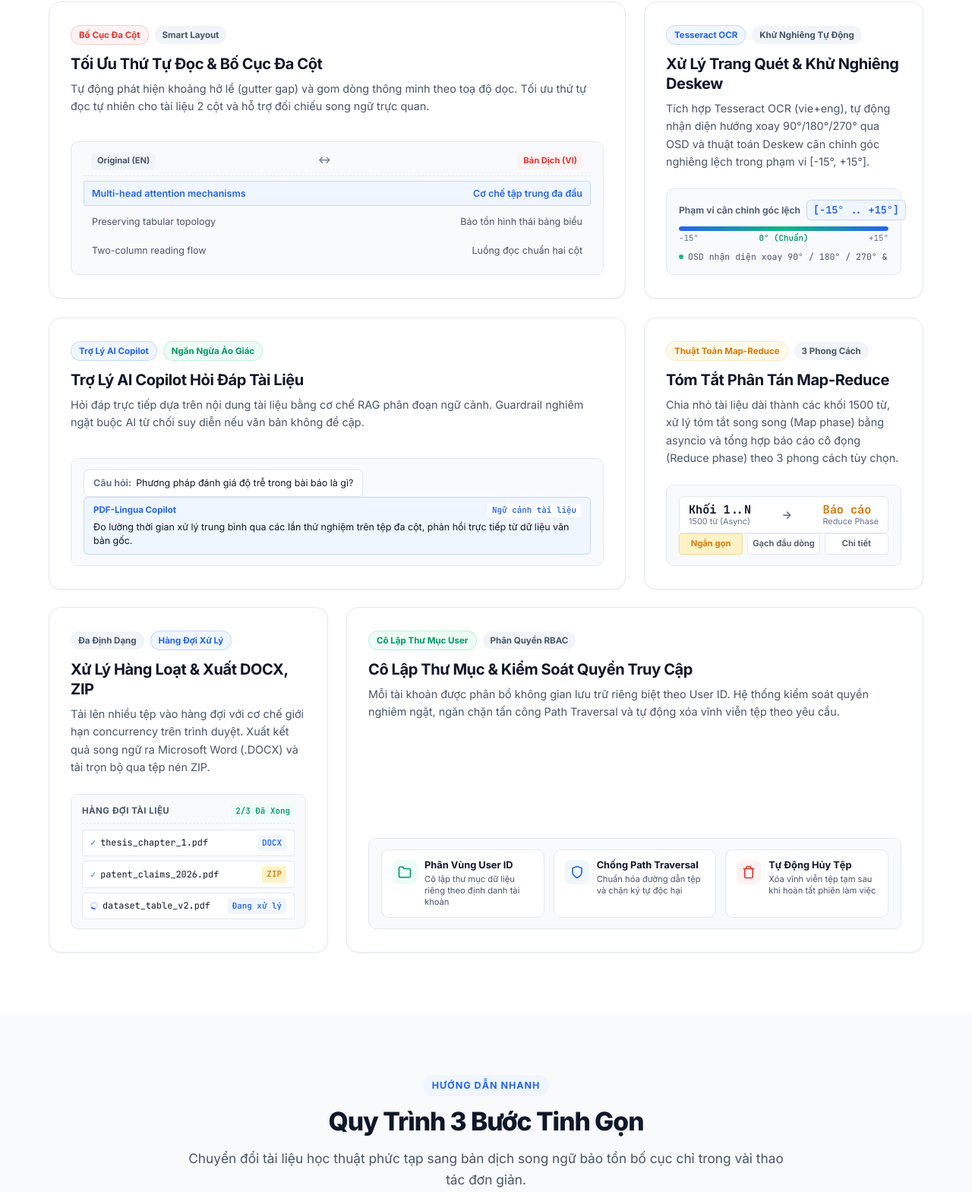
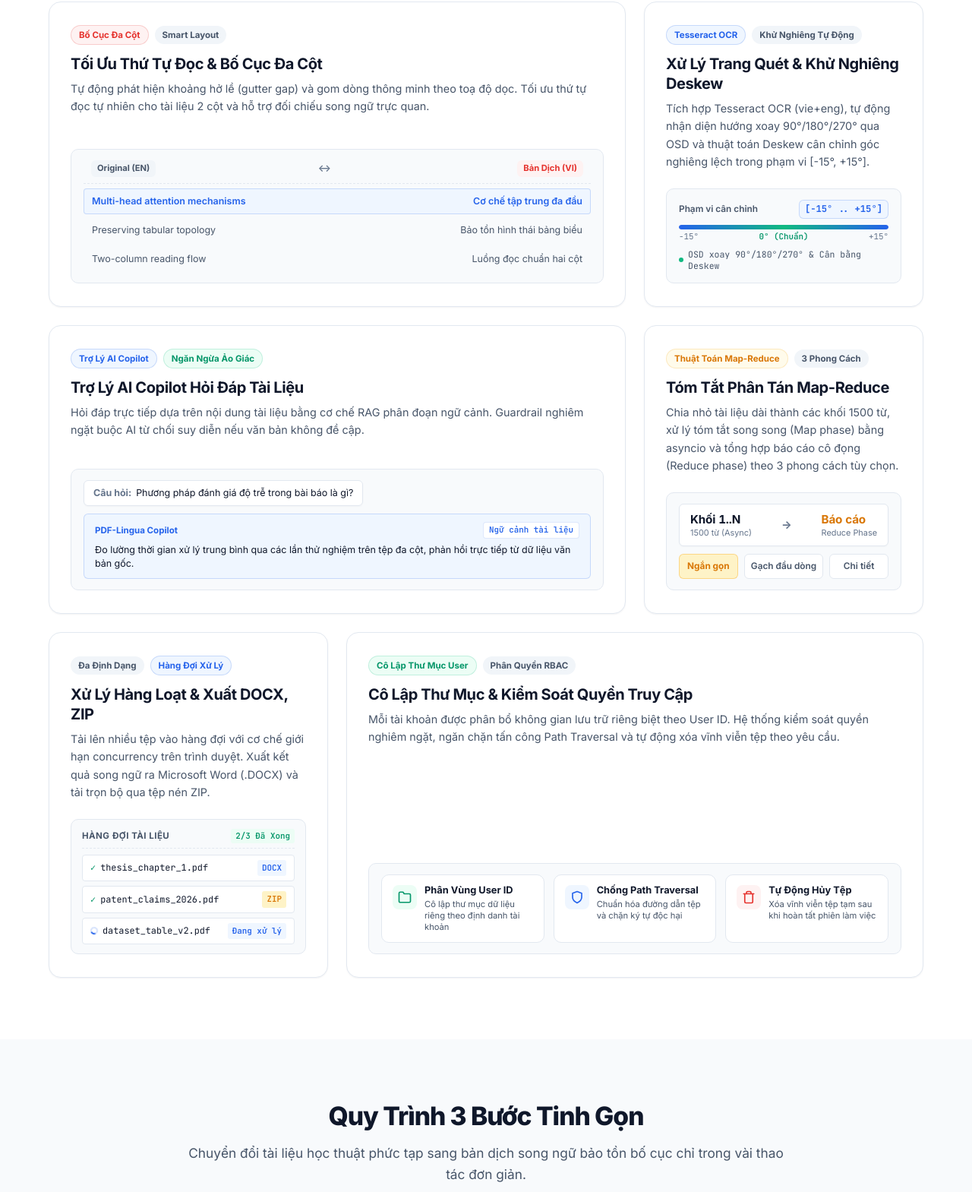
Before and after one commit to Sleepy2608/PDF-Lingua, a plain HTML site: page Code/frontend/welcome.html in a window 1280 px wide. Shown: the part 1627-3196 px from the top of the page at 76% size. Drawn offline with Linux system fonts and the light colour scheme.

Commit message:
fix(welcome): resolve visual clipping, overlapping bubbles and spacing defects in bento cards

```diff
--- a/Code/frontend/css/welcome.css
+++ b/Code/frontend/css/welcome.css
@@ -417,19 +417,6 @@ body {
   margin-bottom: 48px;
 }
 
-.welcome-section-tag {
-  display: inline-block;
-  font-size: 0.78rem;
-  font-weight: 700;
-  text-transform: uppercase;
-  letter-spacing: 0.08em;
-  color: var(--wl-accent-blue);
-  background-color: var(--wl-accent-blue-subtle);
-  padding: 4px 12px;
-  border-radius: var(--wl-radius-full);
-  margin-bottom: 12px;
-}
-
 .welcome-section-title {
   font-size: 2.1rem;
   font-weight: 800;
@@ -1209,16 +1196,23 @@ body {
   padding: 14px 16px;
 }
 
+.mini-gauge-box {
+  display: flex;
+  flex-direction: column;
+  gap: 8px;
+  width: 100%;
+}
+
 .mini-gauge-metric {
   display: flex;
   align-items: center;
   justify-content: space-between;
   gap: 8px;
-  margin-bottom: 8px;
+  margin-bottom: 0;
 }
 
 .mini-gauge-lbl {
-  font-size: 0.76rem;
+  font-size: 0.74rem;
   font-weight: 600;
   color: var(--wl-text-secondary);
   white-space: nowrap;
@@ -1226,12 +1220,12 @@ body {
 
 .mini-gauge-num {
   font-family: var(--wl-font-mono);
-  font-size: 0.84rem;
+  font-size: 0.76rem;
   font-weight: 700;
   color: var(--wl-accent-blue);
   background-color: var(--wl-accent-blue-subtle);
   border: 1px solid var(--wl-accent-blue-border);
-  padding: 2px 8px;
+  padding: 2px 7px;
   border-radius: var(--wl-radius-sm);
   white-space: nowrap;
   font-variant-numeric: tabular-nums;
@@ -1239,7 +1233,9 @@ body {
 }
 
 .mini-gauge-track-wrap {
-  margin-bottom: 10px;
+  display: flex;
+  flex-direction: column;
+  gap: 4px;
 }
 
 .mini-gauge-bar {
@@ -1264,7 +1260,6 @@ body {
   font-family: var(--wl-font-mono);
   font-size: 0.68rem;
   color: var(--wl-text-muted);
-  margin-top: 4px;
   line-height: 1;
 }
 
@@ -1280,9 +1275,8 @@ body {
   font-size: 0.72rem;
   color: var(--wl-text-secondary);
   font-family: var(--wl-font-mono);
-  white-space: nowrap;
-  overflow: hidden;
-  text-overflow: ellipsis;
+  line-height: 1.35;
+  margin-top: 2px;
 }
 
 .mini-deskew-dot {
@@ -1299,13 +1293,16 @@ body {
   border: 1px solid var(--wl-border-subtle);
   border-radius: var(--wl-radius-md);
   padding: 14px 16px;
+}
+
+.mini-chat-preview {
   display: flex;
   flex-direction: column;
-  gap: 8px;
+  gap: 10px;
+  width: 100%;
 }
 
 .mini-chat-bubble {
-  padding: 8px 12px;
   border-radius: var(--wl-radius-sm);
   font-size: 0.78rem;
   line-height: 1.45;
@@ -1317,7 +1314,10 @@ body {
   color: var(--wl-text-primary);
   align-self: flex-start;
   display: inline-flex;
+  align-items: center;
   gap: 6px;
+  padding: 7px 12px;
+  box-shadow: 0 1px 2px rgba(0, 0, 0, 0.03);
 }
 
 .mini-chat-role {
@@ -1330,13 +1330,14 @@ body {
   border: 1px solid var(--wl-accent-blue-border);
   color: var(--wl-text-primary);
   align-self: stretch;
+  padding: 10px 14px;
 }
 
 .mini-chat-bot-header {
   display: flex;
   align-items: center;
   justify-content: space-between;
-  margin-bottom: 4px;
+  margin-bottom: 6px;
 }
 
 .mini-bot-name {
@@ -1350,9 +1351,10 @@ body {
   font-family: var(--wl-font-mono);
   background-color: var(--wl-bg-page);
   color: var(--wl-accent-blue);
-  padding: 1px 6px;
-  border-radius: 3px;
-  font-weight: 600;
+  padding: 2px 7px;
+  border-radius: 4px;
+  font-weight: 600;
+  border: 1px solid rgba(37, 99, 235, 0.15);
 }
 
 /* Micro-Visual 4: Reduction Box */
@@ -1361,9 +1363,13 @@ body {
   border: 1px solid var(--wl-border-subtle);
   border-radius: var(--wl-radius-md);
   padding: 14px 16px;
+}
+
+.mini-reduction-box {
   display: flex;
   flex-direction: column;
   gap: 10px;
+  width: 100%;
 }
 
 .mini-reduction-flow {
@@ -1373,7 +1379,8 @@ body {
   background-color: var(--wl-bg-page);
   border: 1px solid var(--wl-border-subtle);
   border-radius: var(--wl-radius-sm);
-  padding: 8px 12px;
+  padding: 10px 14px;
+  box-shadow: 0 1px 2px rgba(0, 0, 0, 0.03);
 }
 
 .reduction-step {
@@ -1383,12 +1390,13 @@ body {
 }
 
 .reduction-val {
-  font-family: var(--wl-font-mono);
+  font-family: var(--wl-font-sans, inherit);
   font-size: 0.95rem;
   font-weight: 700;
   color: var(--wl-text-primary);
+  line-height: 1.25;
+  letter-spacing: -0.01em;
   font-variant-numeric: tabular-nums;
-  line-height: 1.2;
 }
 
 .reduction-step.highlight .reduction-val {
@@ -1398,7 +1406,8 @@ body {
 .reduction-sub {
   font-size: 0.68rem;
   color: var(--wl-text-muted);
-  line-height: 1.2;
+  line-height: 1.25;
+  margin-top: 2px;
 }
 
 .reduction-arrow {
@@ -1411,26 +1420,27 @@ body {
   display: flex;
   align-items: center;
   justify-content: space-between;
-  gap: 6px;
+  gap: 8px;
 }
 
 .reduction-style-pill {
   flex: 1;
   text-align: center;
-  font-size: 0.7rem;
-  font-weight: 600;
-  padding: 4px 6px;
-  border-radius: 4px;
+  font-size: 0.74rem;
+  font-weight: 600;
+  padding: 6px 8px;
+  border-radius: 6px;
   background-color: var(--wl-bg-page);
   border: 1px solid var(--wl-border-subtle);
   color: var(--wl-text-secondary);
   white-space: nowrap;
+  transition: all var(--wl-transition-fast);
 }
 
 .reduction-style-pill.active {
   color: #D97706;
   background-color: #FEF3C7;
-  border-color: rgba(245, 158, 11, 0.3);
+  border-color: rgba(245, 158, 11, 0.35);
   font-weight: 700;
 }
 
--- a/Code/frontend/welcome.html
+++ b/Code/frontend/welcome.html
@@ -363,7 +363,7 @@ DEBUG_MODE=False</div>
                         <div class="bento-card-visual bento-visual-deskew">
                             <div class="mini-gauge-box">
                                 <div class="mini-gauge-metric">
-                                    <span class="mini-gauge-lbl">Phạm vi cân chỉnh góc lệch</span>
+                                    <span class="mini-gauge-lbl">Phạm vi cân chỉnh</span>
                                     <span class="mini-gauge-num">[-15&deg; .. +15&deg;]</span>
                                 </div>
                                 <div class="mini-gauge-track-wrap">
@@ -378,7 +378,7 @@ DEBUG_MODE=False</div>
                                 </div>
                                 <div class="mini-deskew-status">
                                     <span class="mini-deskew-dot"></span>
-                                    <span>OSD nhận diện xoay 90&deg; / 180&deg; / 270&deg; &amp; Cân bằng</span>
+                                    <span>OSD xoay 90&deg;/180&deg;/270&deg; &amp; Cân bằng Deskew</span>
                                 </div>
                             </div>
                         </div>
@@ -535,7 +535,6 @@ DEBUG_MODE=False</div>
         <section class="welcome-section welcome-how-it-works-section" id="welcomeHowItWorks" aria-label="Quy trình hoạt động">
             <div class="welcome-container">
                 <div class="welcome-section-header">
-                    <span class="welcome-section-tag">Hướng Dẫn Nhanh</span>
                     <h2 class="welcome-section-title">Quy Trình 3 Bước Tinh Gọn</h2>
                     <p class="welcome-section-subtitle">Chuyển đổi tài liệu học thuật phức tạp sang bản dịch song ngữ bảo tồn bố cục chỉ trong vài thao tác đơn giản.</p>
                 </div>
@@ -608,7 +607,6 @@ DEBUG_MODE=False</div>
         <section class="welcome-section welcome-pricing-section" id="welcomePricing" aria-label="Bảng giá dịch vụ">
             <div class="welcome-container">
                 <div class="welcome-section-header">
-                    <span class="welcome-section-tag">Chi Phí Minh Bạch</span>
                     <h2 class="welcome-section-title">Bảng Giá Linh Hoạt Cho Mọi Nhu Cầu</h2>
                     <p class="welcome-section-subtitle">Khởi đầu miễn phí hoàn toàn hoặc nâng cấp gói Pro để mở khóa toàn bộ sức mạnh AI và xử lý hàng loạt.</p>
 
```
Also changed, not shown: Code/frontend/tests/test_frontend_welcome_page.js (+3 -0 lines).
